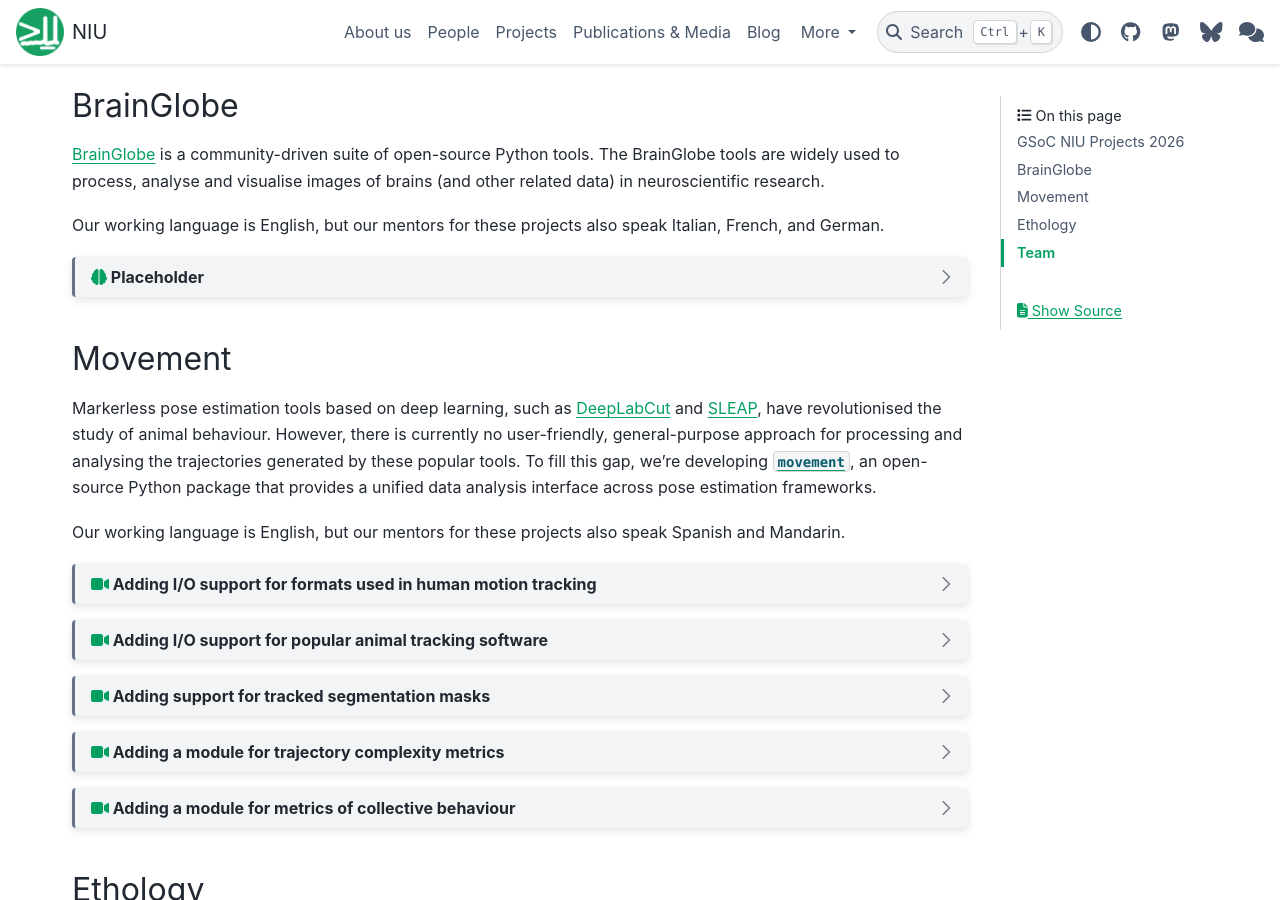
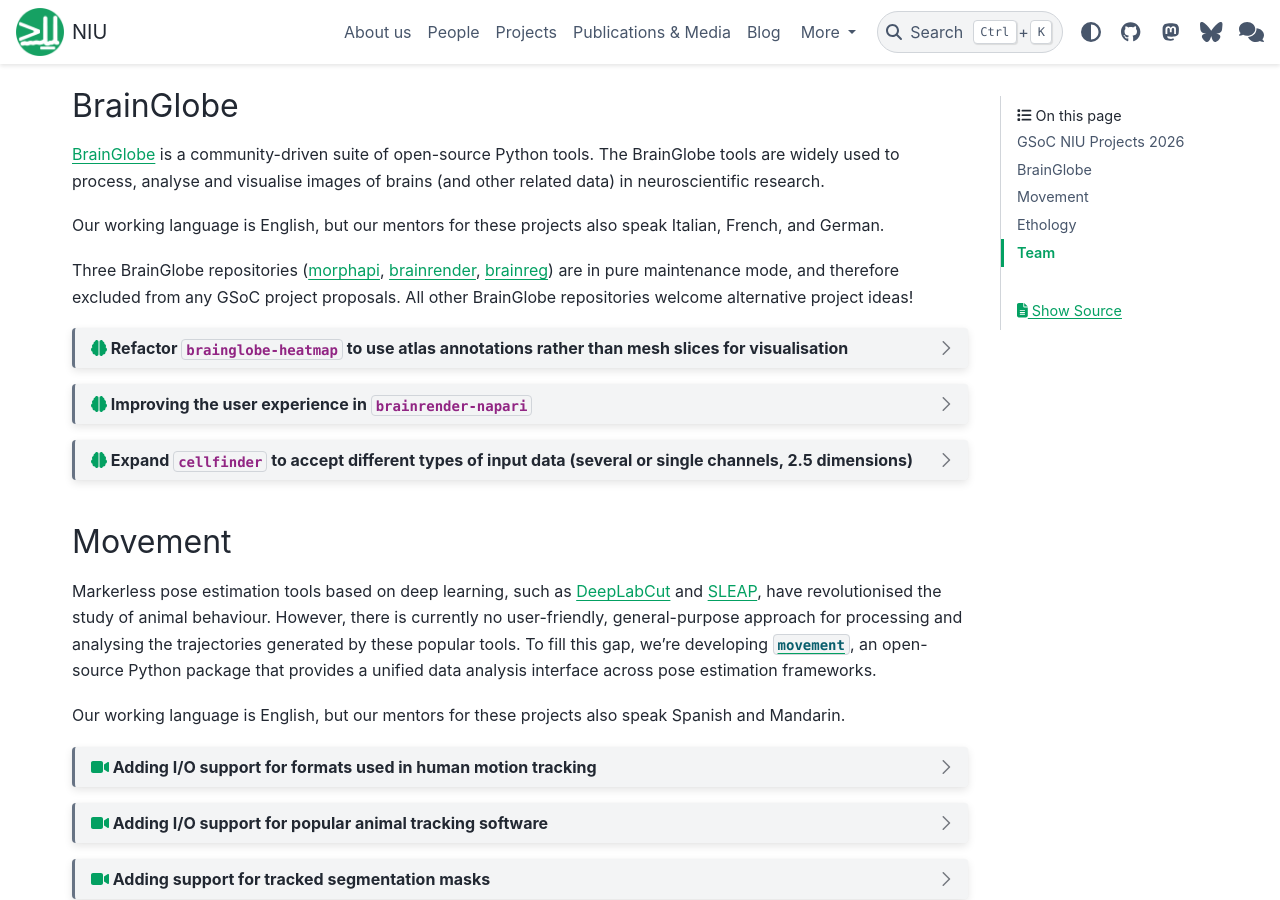
Before and after one commit to neuroinformatics-unit/neuroinformatics-unit.github.io, a Sphinx documentation site: the page built from docs/source/get-involved/gsoc/2026/index.md, in a window 1280 px wide and 900 px high, scrolled down 640 px. Built offline with Sphinx 7.4.7 and the PyData theme 0.15.4, drawn with Linux system fonts in a browser that asks for light colours; nearby versions of some CDN libraries; some of the changed lines change nothing that is shown.

Commit message:
draft bg projects

```diff
--- a/docs/source/get-involved/gsoc/2026/index.md
+++ b/docs/source/get-involved/gsoc/2026/index.md
@@ -17,35 +17,117 @@
 
 Our working language is English, but our mentors for these projects also speak Italian, French, and German.
 
-:::{dropdown} {fas}`brain;sd-text-primary` Placeholder
-<!-- Description -->
+Three BrainGlobe repositories ([morphapi](https://github.com/brainglobe/morphapi), [brainrender](https://github.com/brainglobe/brainrender), [brainreg](https://github.com/brainglobe/brainreg)) are in pure maintenance mode, and therefore excluded from any GSoC project proposals. All other BrainGlobe repositories welcome alternative project ideas!
+
+:::{dropdown} {fas}`brain;sd-text-primary` Refactor `brainglobe-heatmap` to use atlas annotations rather than mesh slices for visualisation
+`brainglobe-heatmap` is BrainGlobe's tool to generate heatmap plots of atlases in 2 and 3D. It relies heavily on BrainGlobe's meshes, which can cause small imprecisions in visualising data. In 2D it also can fail to slice the meshes along a plane correctly. This could be improved by moving the heatmap functions to relies on the atlas annotations instead of the meshes. There are a number of additional refactoring improvements that could be done to `brainglobe-heatmap`.
+
+**Deliverables**
+* Refactor 2D plotting functionality to use atlas annotations instead of meshes
+* Tests for new functionality
+* Ensure any refactored functionality has docstrings
+* A blog on the [BrainGlobe website](https://brainglobe.info/blog/) about the work done
+* (Stretch goal) - further improvements to `brainglobe-heatmaps`
+
+**Duration**
+Small (~90 hours)
+
+**Difficulty**
+
+This project is well suited for an intermediate contributor to open source.
+
+**Required skills**
+
+Fluency with Python
+
+**Nice-to-haves**
+
+* Experience with [pytest](https://docs.pytest.org/en/stable/).
+* Experience with visualisation libraries, in particular [matplotlib](https://matplotlib.org/) and/or [vedo](https://vedo.embl.es/)
+* Experience with neuro-anatomy
+
+
+**Potential mentors**
+- [@alessandrofelder](https://github.com/alessandrofelder)
+- [@adamltyson](https://github.com/adamltyson)
+- [@IgorTatarnikov](https://github.com/IgorTatarnikov)
+
+**Further reading**
+`brainglobe-heatmap` issue [#103](https://github.com/brainglobe/brainglobe-heatmap/issues/103) nicely demonstrates the problem and a potential solution approach.
+:::
+
+:::{dropdown} {fas}`brain;sd-text-primary` Improving the user experience in `brainrender-napari`
+`brainrender-napari` allows BrainGlobe users to download and visualise a variety of neuroanatomical atlases through a graphical user interface. As BrainGlobe supports more and more atlases, we'd like to make it more convenient for users to find the atlas they are interested in, and visualise it in more custom ways.
+
+**Deliverables**
+* Add sorting functionality to `brainrender-napari` tables
+* Allow users to filter atlas tables by species
+* Add functionality to visualise the atlas annotation with preset colours
+* Any added functionality will require extensive tests and documentation
+* A blog on the [BrainGlobe website](https://brainglobe.info/blog/) about the work done
+* (Stretch) add functionality to allow users to set the colours of meshes
+
+**Duration**
+Large (~350 hours)
+
+**Difficulty**
+
+This project is well suited for an intermediate contributor to open source.
+
+**Required skills**
+
+Fluency with Python
+
+**Nice-to-haves**
+
+* Experience with [pytest](https://docs.pytest.org/en/stable/).
+* Experience with graphical user face libraries, in particular [napari](https://napari.org/stable/) and/or [Qt](https://www.qt.io/)
+
+**Potential mentors**
+- [@alessandrofelder](https://github.com/alessandrofelder)
+- [@adamltyson](https://github.com/adamltyson)
+- [@IgorTatarnikov](https://github.com/IgorTatarnikov)
+
+**Further reading**
+- Further details can be found in `brainrender-napari` issues [#22](https://github.com/brainglobe/brainrender-napari/issues/22), [#46](https://github.com/brainglobe/brainrender-napari/issues/46),[#154](https://github.com/brainglobe/brainrender-napari/issues/154), and [#218](https://github.com/brainglobe/brainrender-napari/issues/218)
+- Initial familiarisation with `brainrender-napari`'s current features may happen by working through the [atlas downloading tutorial](https://brainglobe.info/tutorials/manage-atlases-in-GUI.html) and the [atlas visualisation tutorial](https://brainglobe.info/tutorials/visualise-atlas-napari.html)
+:::
+
+:::{dropdown} {fas}`brain;sd-text-primary` Expand `cellfinder` to accept different types of input data (several or single channels, 2.5 dimensions)
+BrainGlobe's `cellfinder` tool allows researchers to detect flourescent cells in whole-brain microscopy images. It requires whole-brain images of both a signal and a background channels as input, which not many researchers have. We'd like to expand the types of inputs `cellfinder` support to include brain slices (essentially 2D data) and single channel inputs (no background channel).
 
 
 **Deliverables**
-<!-- Goals, or expected status after Community Bonding Period, Start of Coding, End of Coding. Stretch goals? -->
-
+* add functionality supporting 2.5-dimensional data
+* add functionality to support single-channel data
+* Any added functionality will require extensive tests and documentation
+* A blog on the [BrainGlobe website](https://brainglobe.info/blog/) about the work done
 
 **Duration**
-<!-- Small (~90 hours), Medium (~175 hours) or Large (~350 hours)  -->
-
+Large (~350 hours)
 
 **Difficulty**
-<!-- Is this project geared more toward a student level or a more advanced developer level? -->
 
+This project is well suited for an intermediate contributor to open source.
 
 **Required skills**
 
+Fluency with Python and [NumPy](https://numpy.org/)
 
 **Nice-to-haves**
 
-
+* Experience with [pytest](https://docs.pytest.org/en/stable/).
+* Experience working with image data
+* Experience working with large data, e.g. using [`pytorch`](https://pytorch.org/) and/or [`dask`](https://www.dask.org/)
 
 **Potential mentors**
-
-
+- [@alessandrofelder](https://github.com/alessandrofelder)
+- [@adamltyson](https://github.com/adamltyson)
+- [@IgorTatarnikov](https://github.com/IgorTatarnikov)
 
 **Further reading**
-<!-- The best pages include links to more detailed descriptions and related materials for each project. They might even include actual use cases! -->
+- Further details can be found in `cellfinder` issues [#298](https://github.com/brainglobe/cellfinder/issues/298) and [#352](https://github.com/brainglobe/cellfinder/issues/352)
+- The current `cellfinder` functionality can be explored by working through the [3D cell detection tutorial](https://brainglobe.info/tutorials/cellfinder-detection.html)
 :::
 
 
```
